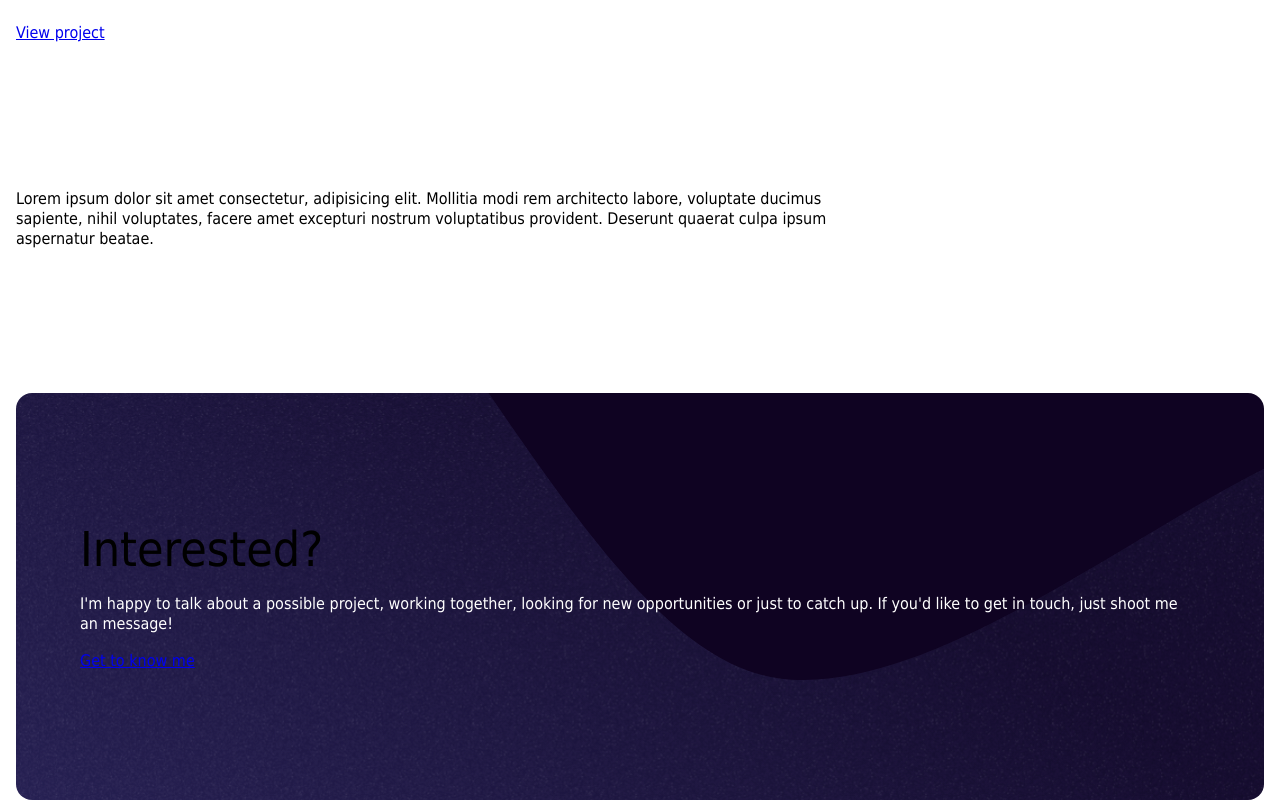
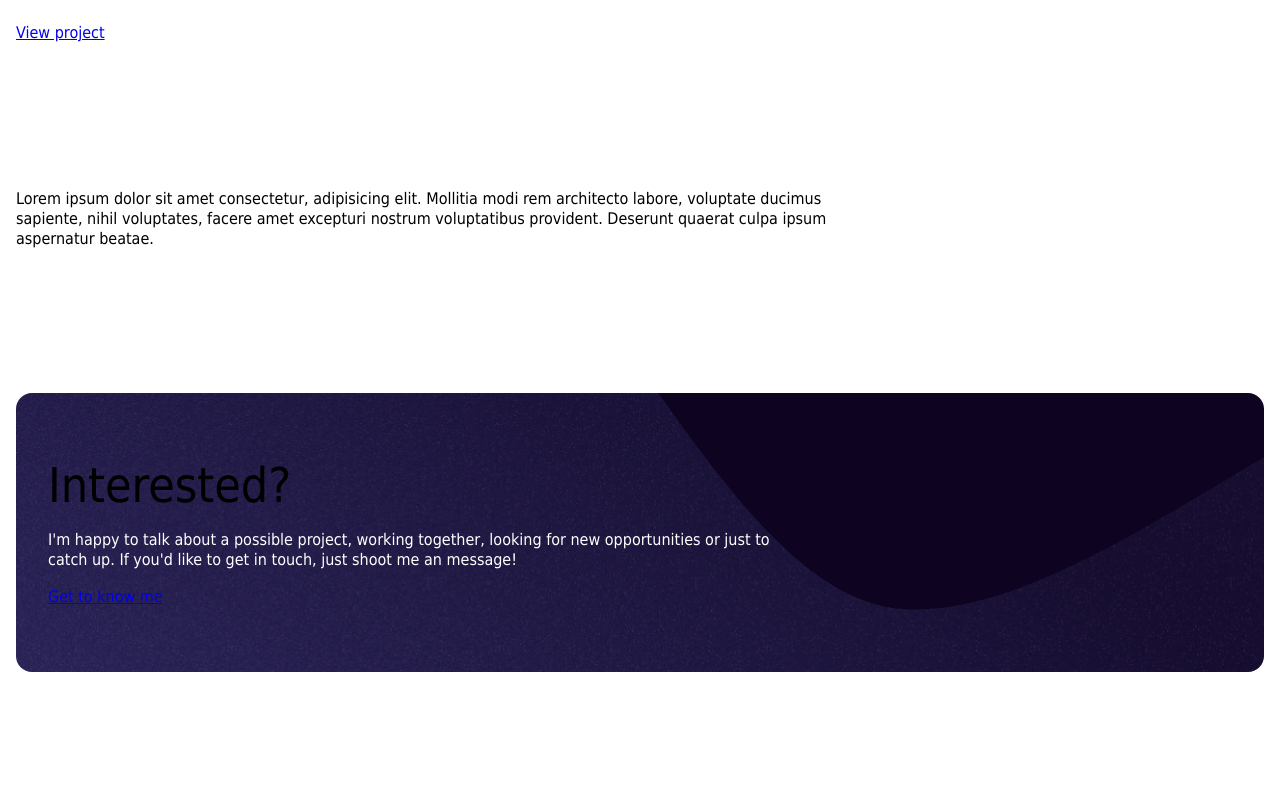
Before and after one commit to dylanvanzanten/portfolio-2022, a Next.js app: page / in a window 1280 px wide. Shown: the part 3125-3925 px from the top of the page. After the commit the page ends 3797 px from the top, so only its background shows below. Built offline with nearby package versions, Linux system fonts and the light colour scheme; a web font is replaced by a local one.

Commit message:
refactor(ContactTeaser): Change background styling

```diff
--- a/components/ContactTeaser/_contact-teaser.scss
+++ b/components/ContactTeaser/_contact-teaser.scss
@@ -1,16 +1,25 @@
 .contact-teaser {
   color: $color-white;
   background: url("/img/wave-contact.svg") no-repeat $color-primary;
-  background-size: 130%;
-  background-position: center;
-  padding: $spacing-32 $spacing-64;
+  background-size: 150%;
+  background-position: left;
+  padding: $spacing-32 $spacing-16;
   border-radius: $border-radius-xl;
 
   @media (min-width: $mq-tab--sml) {
-    background-size: 130%;
+    padding: $spacing-64 $spacing-32;
+    background-size: 120%;
+  }
+
+  @media (min-width: $mq-desk--lrg) {
     padding: $spacing-128 $spacing-64;
   }
 
   &__content {
+    max-width: 100%;
+
+    @media (min-width: $mq-tab--sml) {
+      max-width: 750px;
+    }
   }
 }
```
